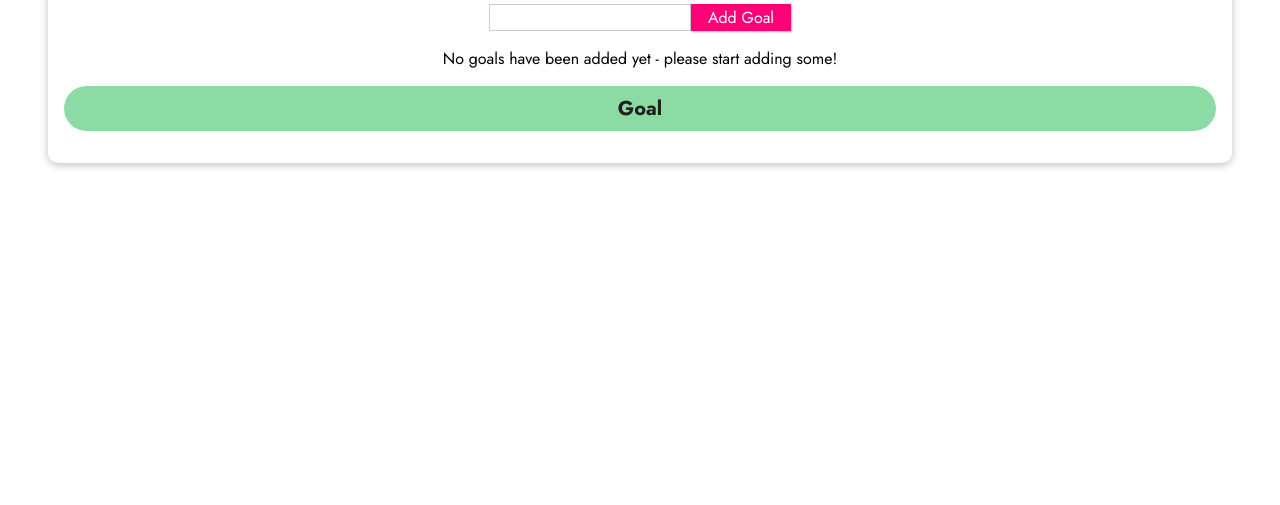
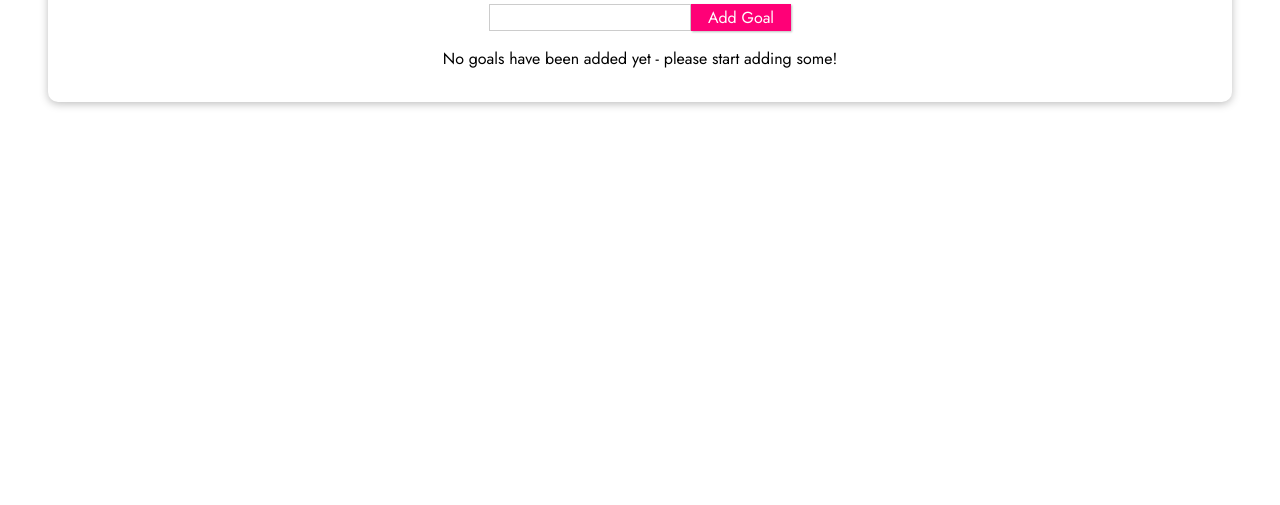
Before and after one commit to estrelabrilante/RenderingConditionally, a plain HTML site: page index.html in a window 1280 px wide. Shown: the part 295-800 px from the top of the page. Drawn offline with nearby package versions, Linux system fonts and the light colour scheme.

Commit message:
v-else, v-else-if, v-if

```diff
--- a/index.html
+++ b/index.html
@@ -23,7 +23,7 @@
       <p v-if="goals.length===0">
         No goals have been added yet - please start adding some!
       </p>
-      <ul>
+      <ul v-if="goals.length>0">
         <li>Goal</li>
       </ul>
     </section>
```
Also changed, not shown: 3.PNG (added), 4.PNG (added).
